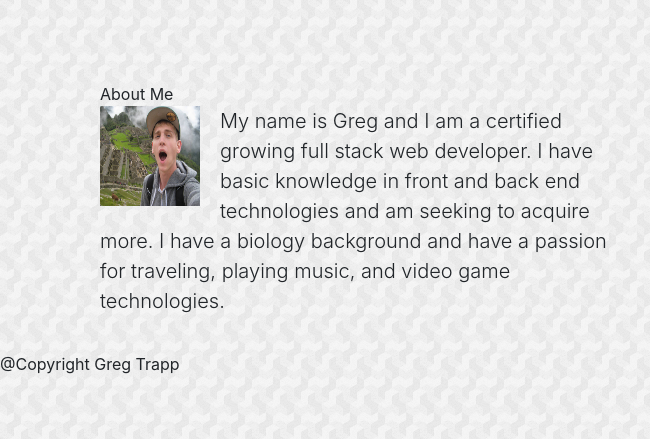
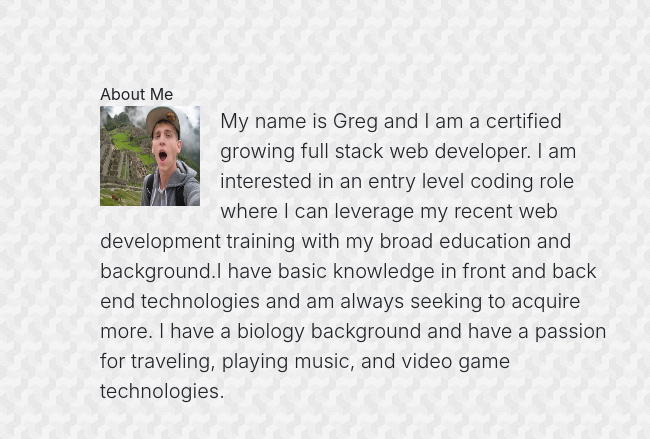
Before and after one commit to GTrapp16/Bootstrap-Portfolio2, a plain HTML site: page index.html in a window 1280 px wide. Shown: the part 116-555 px from the top of the page, 0-650 px from the left. Drawn offline with nearby package versions, Linux system fonts and the light colour scheme.

Commit message:
added more bio

```diff
--- a/index.html
+++ b/index.html
@@ -40,7 +40,7 @@
                     <div class="panel-heading">About Me</div>
                     <div id="panel-body">
                         <img class="img-fluid" id="ami" alt="random" src="./profile.jpg">
-                        <p id="amp" class="lead">My name is Greg and I am a certified growing full stack web developer.  I have basic knowledge in front and back end technologies and am seeking to acquire more.  I have a biology background and have a passion for traveling, playing music, and video game technologies.</p>
+                        <p id="amp" class="lead">My name is Greg and I am a certified growing full stack web developer.  I am interested in an entry level coding role where I can leverage my recent web development training with my broad education and background.I have basic knowledge in front and back end technologies and am always seeking to acquire more.  I have a biology background and have a passion for traveling, playing music, and video game technologies.</p>
                     </div>
                 </div>
                 <div class="col-md-3">
```
